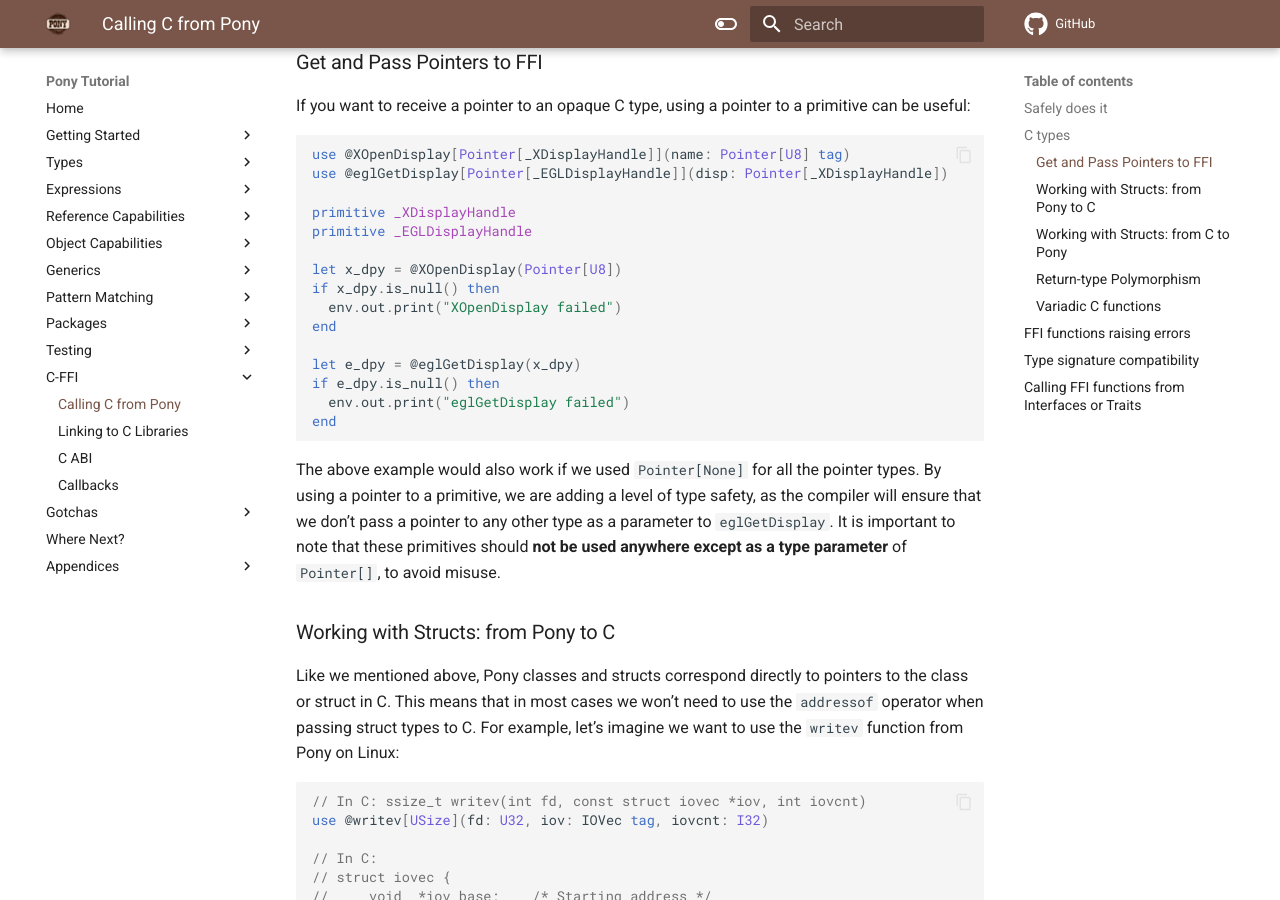
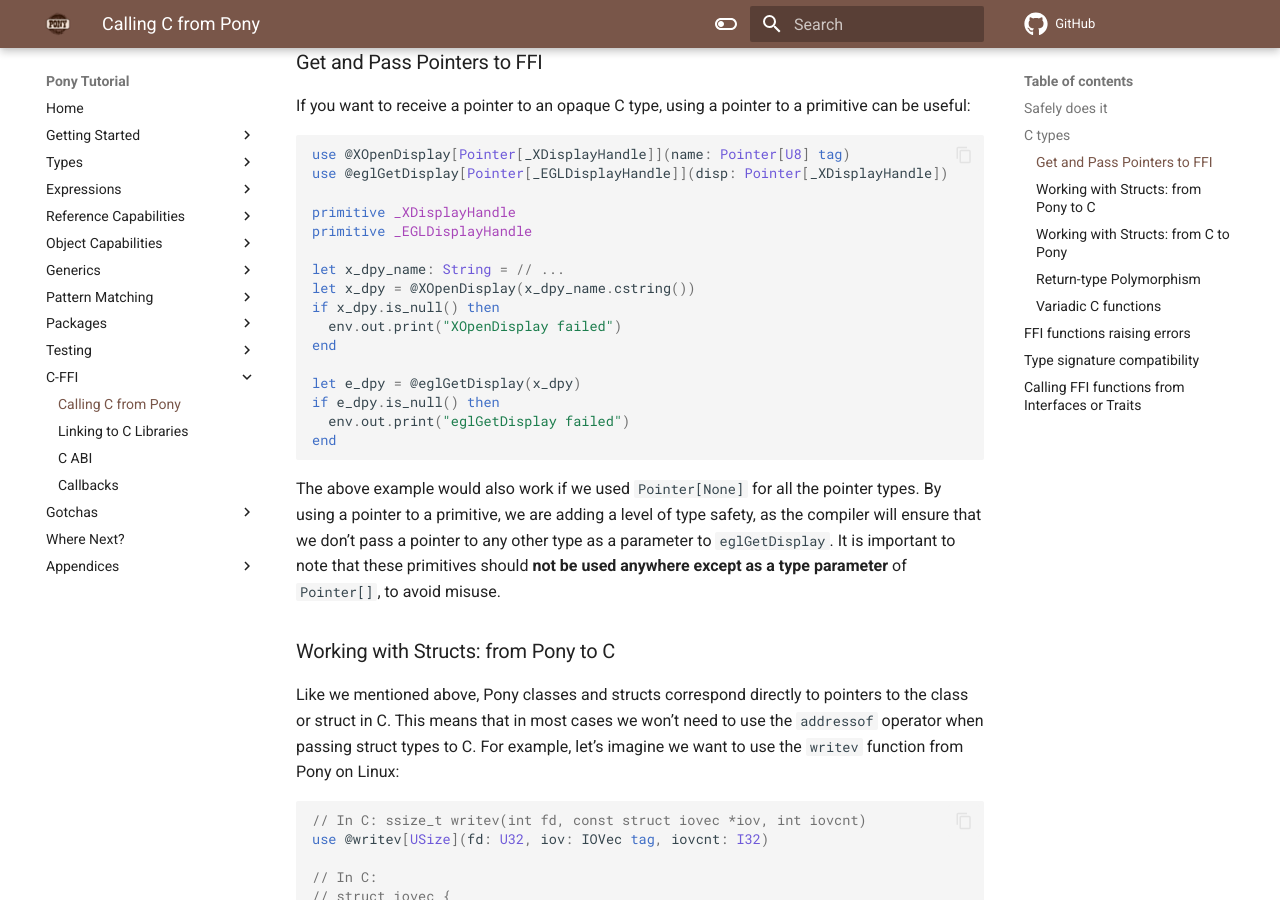
Before and after one commit to ponylang/pony-tutorial, an MkDocs documentation site: the page built from docs/c-ffi/calling-c.md, in a window 1280 px wide and 900 px high, scrolled down 2219 px. Built offline with MkDocs 1.6.1 and Material for MkDocs 9.7.7, drawn with Linux system fonts in a browser that asks for light colours; comment, search, counter and statistics services are not loaded.

Commit message:
calling-c: elaborate on the x_dpy example
The following code is not valid Pony code

    let x_dpy = @XOpenDisplay(Pointer[U8])

```diff
--- a/docs/c-ffi/calling-c.md
+++ b/docs/c-ffi/calling-c.md
@@ -80,7 +80,8 @@ use @eglGetDisplay[Pointer[_EGLDisplayHandle]](disp: Pointer[_XDisplayHandle])
 primitive _XDisplayHandle
 primitive _EGLDisplayHandle
 
-let x_dpy = @XOpenDisplay(Pointer[U8])
+let x_dpy_name: String = // ...
+let x_dpy = @XOpenDisplay(x_dpy_name.cstring())
 if x_dpy.is_null() then
   env.out.print("XOpenDisplay failed")
 end
```
